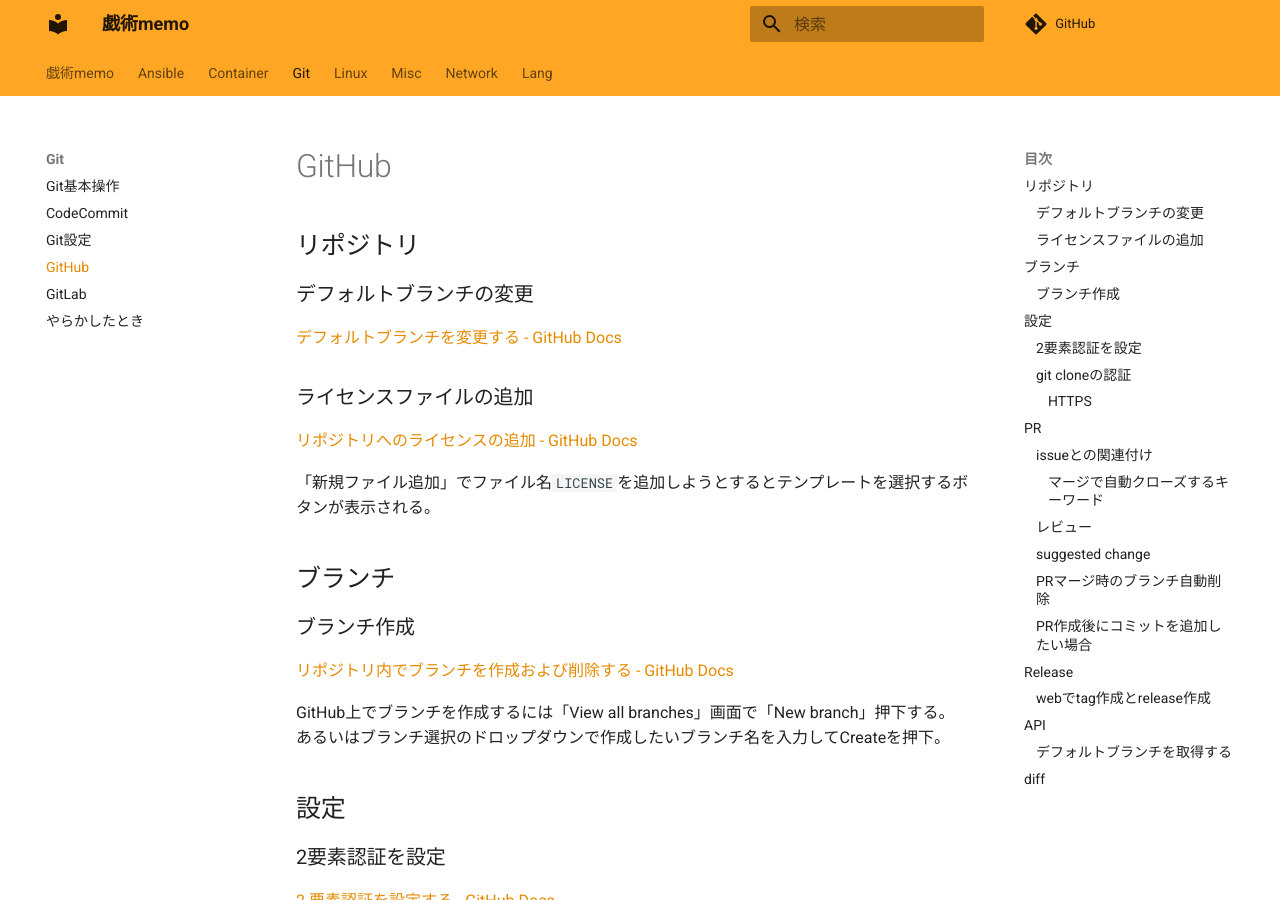
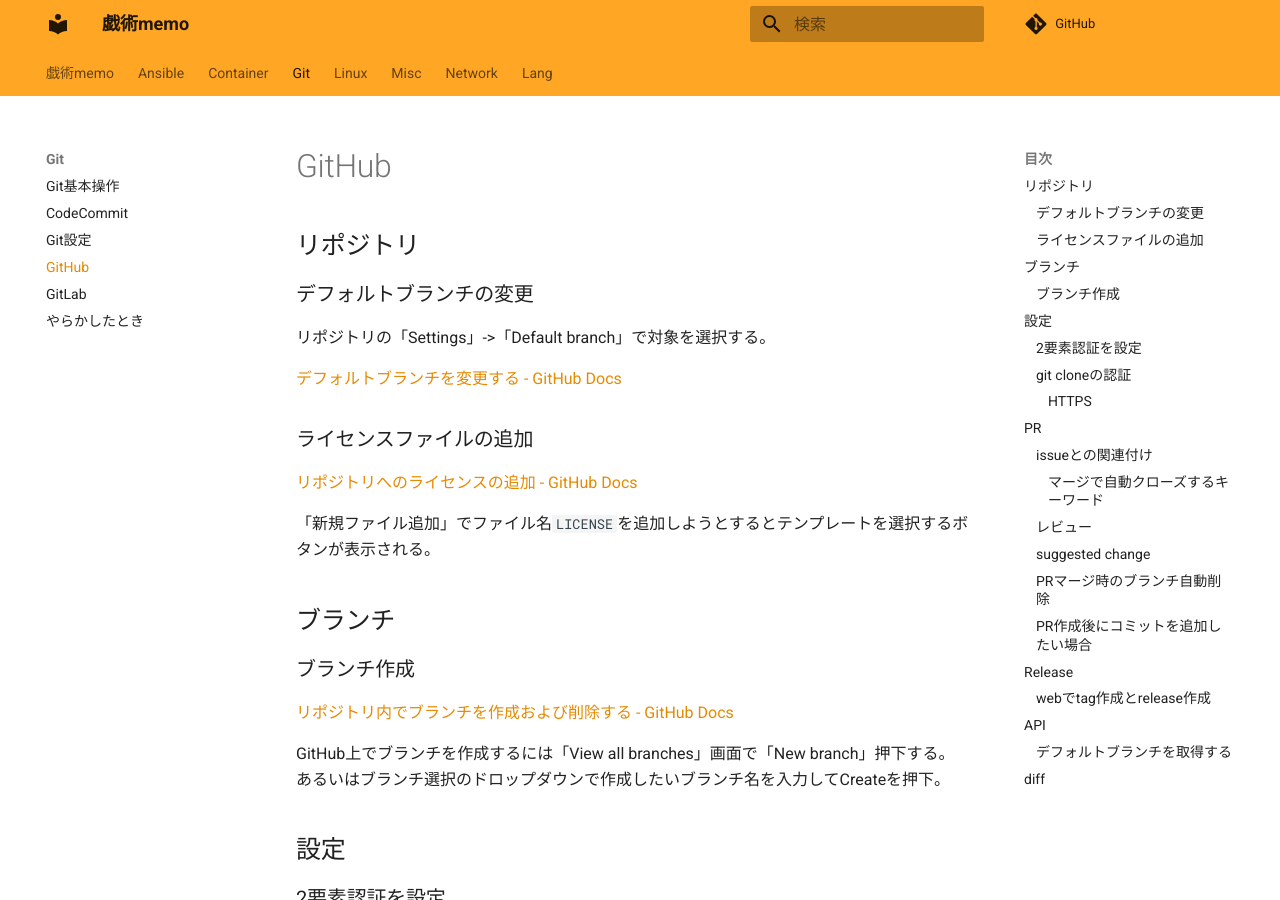
Before and after one commit to zaki-lknr/docs, an MkDocs documentation site: the page built from docs/Git/github.md, in a window 1280 px wide and 900 px high. Built offline with MkDocs 1.6.1 and Material for MkDocs 9.7.7, drawn with Linux system fonts in a browser that asks for light colours; comment, search, counter and statistics services are not loaded.

Commit message:
add: git/github: デフォルトブランチ変更の操作を追記

```diff
--- a/docs/Git/github.md
+++ b/docs/Git/github.md
@@ -3,6 +3,8 @@
 ## リポジトリ
 
 ### デフォルトブランチの変更
+
+リポジトリの「Settings」->「Default branch」で対象を選択する。
 
 [デフォルトブランチを変更する - GitHub Docs](https://docs.github.com/ja/repositories/configuring-branches-and-merges-in-your-repository/managing-branches-in-your-repository/changing-the-default-branch)
 
```
